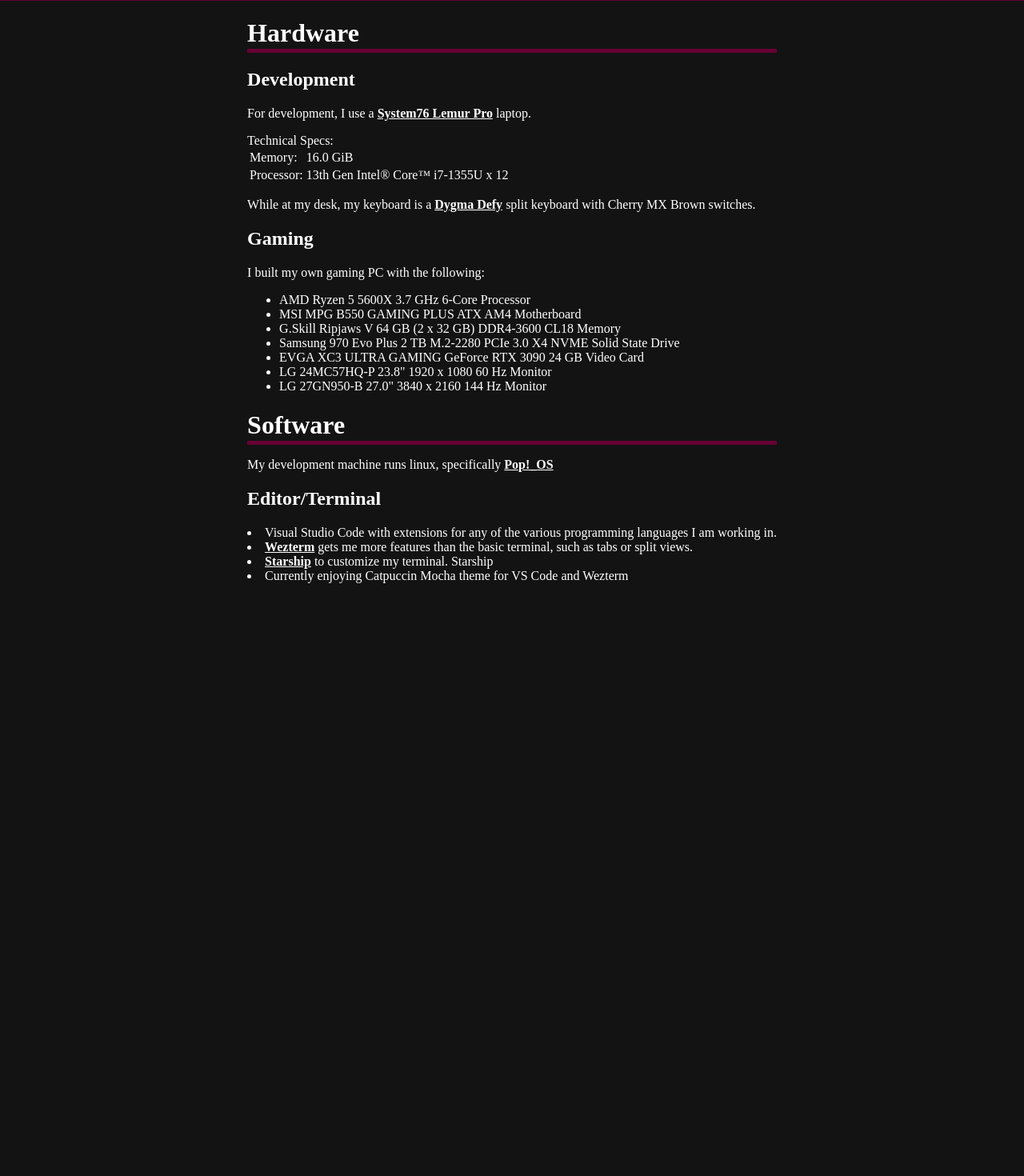
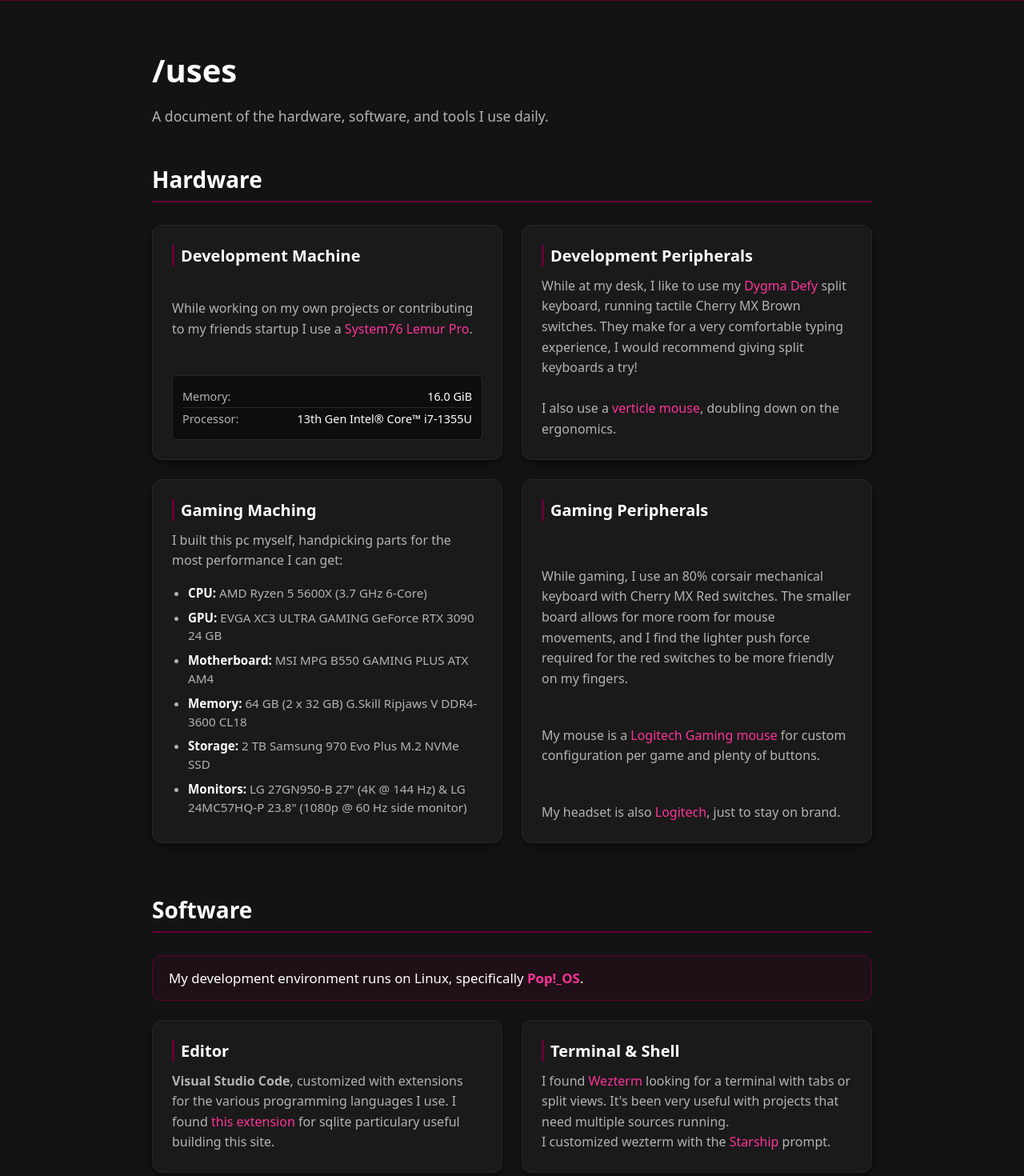
Before and after one commit to SteelOverseer/portfolio-v2, a SvelteKit app: page /uses in a window 1280 px wide. Shown: the part 160-1630 px from the top of the page at 80% size. Before the commit the page ends 969 px from the top, so only its background shows below. Built offline with nearby package versions, Linux system fonts and the light colour scheme; a web font is replaced by a local one.

Commit message:
update uses page

```diff
--- a/src/routes/uses/+page.svelte
+++ b/src/routes/uses/+page.svelte
@@ -1,79 +1,282 @@
 <div id="uses">
-  <h1>Hardware</h1>
-  <hr>
-  <h2>Development</h2>
+  <header class="uses-header">
+    <h1>/uses</h1>
+    <p class="subtitle">A document of the hardware, software, and tools I use daily.</p>
+  </header>
+
+  <section class="category-section">
+    <h2>Hardware</h2>
+    <hr />
+
+    <div class="uses-grid">
+      <div class="uses-card highlight-card">
+        <h3>Development Machine</h3>
         <p>
-    For development, I use a <a href="https://system76.com/laptops/lemur" target="_blank">System76 Lemur Pro</a> laptop.
+          While working on my own projects or contributing to my friends startup I use a
+          <a href="https://system76.com/laptops/lemur" target="_blank" rel="noopener noreferrer">
+            System76 Lemur Pro
+          </a>.
         </p>
-  Technical Specs:
+        <div class="specs-box">
+          <div class="spec-line"><span>Memory:</span> <strong>16.0 GiB</strong></div>
+          <div class="spec-line"><span>Processor:</span> <strong>13th Gen Intel® Core™ i7-1355U</strong></div>
+        </div>
+      </div>
+
+      <div class="uses-card highlight-card">
+        <h3>Development Peripherals</h3>
+        <p>
+          While at my desk, I like to use my
+          <a href="https://dygma.com/pages/defy" target="_blank" rel="noopener noreferrer">
+            Dygma Defy
+          </a> split keyboard, running tactile Cherry MX Brown switches.
+          They make for a very comfortable typing experience, I would recommend giving split keyboards a try!
+        </p>
+        <p>
           <br>
-  <table>
-    <tbody>
-      <tr>
-        <td>Memory:</td>
-        <td>16.0 GiB</td>
-      </tr>
-      <tr>
-        <td>Processor:</td>
-        <td>13th Gen Intel® Core™ i7-1355U x 12</td>
-      </tr>
-    </tbody>
-  </table>
-  <p>
-    While at my desk, my keyboard is a <a href="https://dygma.com/pages/defy" target="_blank">Dygma Defy</a> split keyboard with Cherry MX Brown switches.
+          I also use a <a href="https://www.amazon.com/dp/B0CX18LHWS?ref_=ppx_hzsearch_conn_dt_b_fed_asin_title_1&th=1" target="_blank" rel="noopener noreferrer">verticle mouse</a>, doubling down on the ergonomics.
         </p>
-  <h2>Gaming</h2>
-  <p>I built my own gaming PC with the following:</p>
-  <ul>
-    <li>
-      AMD Ryzen 5 5600X 3.7 GHz 6-Core Processor
-    </li>
-    <li>
-      MSI MPG B550 GAMING PLUS ATX AM4 Motherboard
-    </li>
-    <li>
-      G.Skill Ripjaws V 64 GB (2 x 32 GB) DDR4-3600 CL18 Memory
-    </li>
-    <li>
-      Samsung 970 Evo Plus 2 TB M.2-2280 PCIe 3.0 X4 NVME Solid State Drive
-    </li>
-    <li>
-      EVGA XC3 ULTRA GAMING GeForce RTX 3090 24 GB Video Card
-    </li>
-    <li>
-      LG 24MC57HQ-P 23.8" 1920 x 1080 60 Hz Monitor
-    </li>
-    <li>
-      LG 27GN950-B 27.0" 3840 x 2160 144 Hz Monitor
+      </div>
+
+      <div class="uses-card">
+        <h3>Gaming Maching</h3>
+        <p>I built this pc myself, handpicking parts for the most performance I can get:</p>
+        <ul class="specs-list">
+          <li><strong>CPU:</strong> AMD Ryzen 5 5600X (3.7 GHz 6-Core)</li>
+          <li><strong>GPU:</strong> EVGA XC3 ULTRA GAMING GeForce RTX 3090 24 GB</li>
+          <li><strong>Motherboard:</strong> MSI MPG B550 GAMING PLUS ATX AM4</li>
+          <li><strong>Memory:</strong> 64 GB (2 x 32 GB) G.Skill Ripjaws V DDR4-3600 CL18</li>
+          <li><strong>Storage:</strong> 2 TB Samsung 970 Evo Plus M.2 NVMe SSD</li>
+          <li><strong>Monitors:</strong>
+            LG 27GN950-B 27" (4K @ 144 Hz) &amp; LG 24MC57HQ-P 23.8" (1080p @ 60 Hz side monitor)
           </li>
         </ul>
-  <h1>Software</h1>
-  <hr>
+      </div>
+
+      <div class="uses-card">
+        <h3>Gaming Peripherals</h3>
         <p>
-    My development machine runs linux, specifically <a href="https://pop.system76.com/" target="_blank">Pop!_OS</a>
+          While gaming, I use an 80% corsair mechanical keyboard with Cherry MX Red switches.
+          The smaller board allows for more room for mouse movements, and I find the lighter push force required for
+          the red switches to be more friendly on my fingers.
         </p>
-  <h2>Editor/Terminal</h2>
-  <li>
-    Visual Studio Code with extensions for any of the various programming languages I am working in.
-  </li>
-  <li>
-    <a href="https://wezfurlong.org/wezterm/index.html" target="_blank">Wezterm</a> gets me more features than the basic terminal, such as tabs or split views.
-  </li>
-  <li>
-    <a href="https://starship.rs/" target="_blank">Starship</a> to customize my terminal.
-    Starship
-  </li>
-  <li>
-    Currently enjoying Catpuccin Mocha theme for VS Code and Wezterm
-  </li>
+        <p>
+          My mouse is a <a href="https://www.amazon.com/dp/B07L4BM851?ref_=ppx_hzsearch_conn_dt_b_fed_asin_title_2&th=1" target="_blank" rel="noopener noreferrer">Logitech Gaming mouse</a>
+          for custom configuration per game and plenty of buttons.
+        </p>
+        <p>
+          My headset is also <a href="https://www.amazon.com/dp/B081415GCS?ref_=ppx_hzsearch_conn_dt_b_fed_asin_title_2&th=1" target="_blank" rel="noopener noreferrer">Logitech</a>, just to stay on brand.
+        </p>
+      </div>
+    </div>
+  </section>
+
+  <section class="category-section">
+    <h2>Software</h2>
+    <hr />
+
+    <div class="software-container">
+      <div class="os-banner">
+        <p>
+          My development environment runs on Linux, specifically
+          <a href="https://pop.system76.com/" target="_blank" rel="noopener noreferrer">Pop!_OS</a>.
+        </p>
+      </div>
+
+      <div class="uses-grid">
+        <div class="uses-card">
+          <h3>Editor</h3>
+          <p>
+            <strong>Visual Studio Code</strong>, customized with extensions for the various programming languages I use.
+            I found <a href="https://marketplace.visualstudio.com/items?itemName=qwtel.sqlite-viewer" target="_blank" rel="noopener noreferrer">this extension</a> for sqlite
+            particulary useful building this site.
+          </p>
+        </div>
+
+        <div class="uses-card">
+          <h3>Terminal &amp; Shell</h3>
+          <p>
+            I found <a href="https://wezfurlong.org/wezterm/index.html" target="_blank" rel="noopener noreferrer">Wezterm</a>
+            looking for a terminal with tabs or split views. It's been very useful with projects that need multiple sources running.
+            <br>
+            I customized wezterm with the <a href="https://starship.rs/" target="_blank" rel="noopener noreferrer">Starship</a> prompt.
+          </p>
+        </div>
+
+        <div class="uses-card full-width-theme">
+          <h3>Aesthetic</h3>
+          <p>
+            Dark mode <i>everywhere</i>.
+            <br>
+            I am currently enjoying the <a href="https://catppuccin.com/" target="_blank" rel="noopener noreferrer">Catppuccin Mocha</a> theme, which I applied to both VS Code and Wezterm.
+          </p>
+        </div>
+      </div>
+    </div>
+  </section>
 </div>
 
 <style lang="scss">
+  #uses {
+    --bg-surface: #131313;
+    --bg-card: #1a1a1a;
+    --text-main: #ffffff;
+    --text-muted: #b3b3b3;
+    --accent: #660033;
+    --accent-hover: #880044;
+    --border: #262626;
+
+    max-width: 900px;
+    margin: 0 auto;
+    padding: 2rem 1rem;
+    font-family: system-ui, -apple-system, sans-serif;
+    color: var(--text-main);
+  }
+
+  .uses-header {
+    margin-bottom: 3rem;
     h1 {
-    margin-bottom: 0px;
+      font-size: 2.5rem;
+      margin-bottom: 0.5rem;
+      color: var(--text-main);
+    }
+    .subtitle {
+      color: var(--text-muted);
+      font-size: 1.1rem;
+    }
+  }
+
+  .category-section {
+    margin-bottom: 4rem;
+
+    h2 {
+      font-size: 1.75rem;
+      margin-bottom: 0.25rem;
+      color: var(--text-main);
     }
 
     hr {
-    margin-top: 1px;
+      border: none;
+      height: 2px;
+      background: var(--accent);
+      margin-bottom: 1.75rem;
+    }
+  }
+
+  .uses-grid {
+    display: grid;
+    grid-template-columns: repeat(auto-fit, minmax(300px, 1fr));
+    gap: 1.5rem;
+  }
+
+  .uses-card {
+    background: var(--bg-card);
+    border: 1px solid var(--border);
+    border-radius: 12px;
+    padding: 1.5rem;
+    display: flex;
+    flex-direction: column;
+    justify-content: space-between;
+    box-shadow: 0 4px 12px rgba(0, 0, 0, 0.5);
+    transition: border-color 0.2s ease, transform 0.2s ease;
+
+    &:hover {
+      border-color: var(--accent);
+      transform: translateY(-2px);
+    }
+
+    h3 {
+      margin-top: 0;
+      font-size: 1.25rem;
+      color: var(--text-main);
+      margin-bottom: 0.75rem;
+      border-left: 3px solid var(--accent);
+      padding-left: 8px;
+    }
+
+    p {
+      margin: 0;
+      line-height: 1.6;
+      color: var(--text-muted);
+    }
+
+    a {
+      color: #ff3399;
+      text-decoration: none;
+      font-weight: 500;
+      transition: color 0.2s ease;
+
+      &:hover {
+        color: #ff66b2;
+        text-decoration: underline;
+      }
+    }
+  }
+
+  .wide-card {
+    grid-column: 1 / -1;
+  }
+
+  .specs-box {
+    margin-top: 1rem;
+    background: #0d0d0d;
+    border: 1px solid var(--border);
+    border-radius: 6px;
+    padding: 0.75rem;
+    font-size: 0.9rem;
+
+    .spec-line {
+      display: flex;
+      justify-content: space-between;
+      padding: 0.25rem 0;
+      border-bottom: 1px solid var(--border);
+
+      &:last-child {
+        border-bottom: none;
+      }
+
+      span { color: var(--text-muted); }
+      strong { color: var(--text-main); font-weight: 500; }
+    }
+  }
+
+  .specs-list {
+    margin: 1rem 0 0 0;
+    padding-left: 1.25rem;
+    color: var(--text-muted);
+
+    li {
+      margin-bottom: 0.5rem;
+      line-height: 1.5;
+      font-size: 0.95rem;
+
+      strong {
+        color: var(--text-main);
+      }
+    }
+  }
+
+  .os-banner {
+    background: rgba(102, 0, 51, 0.15);
+    border: 1px solid var(--accent);
+    padding: 1rem 1.25rem;
+    border-radius: 12px;
+    margin-bottom: 1.5rem;
+
+    p {
+      margin: 0;
+      font-size: 1.05rem;
+      color: var(--text-main);
+    }
+
+    a {
+      color: #ff3399;
+      text-decoration: none;
+      font-weight: bold;
+    }
+  }
+
+  .full-width-theme {
+    grid-column: 1 / -1;
   }
 </style>
```
Lines whose indentation alone changed are shown as unchanged.
